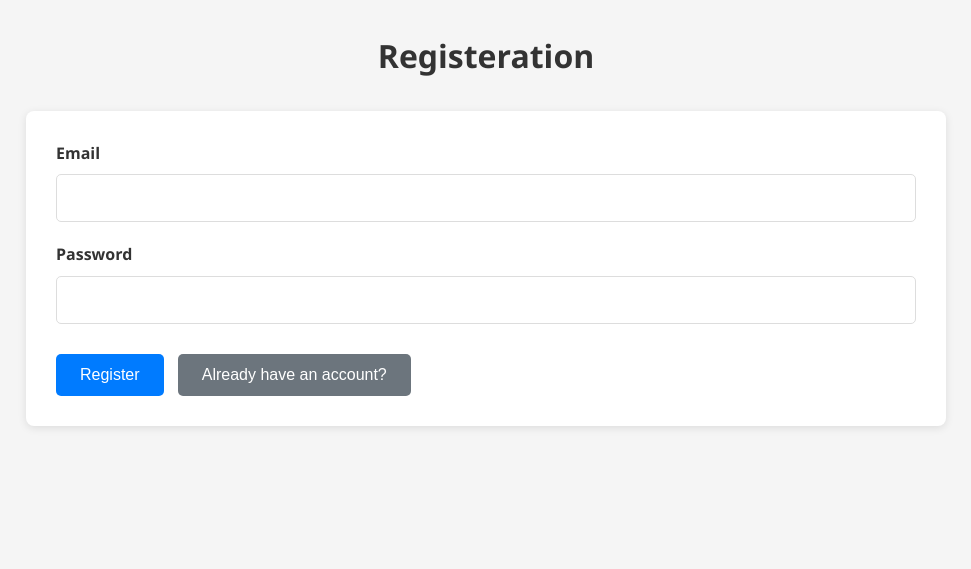
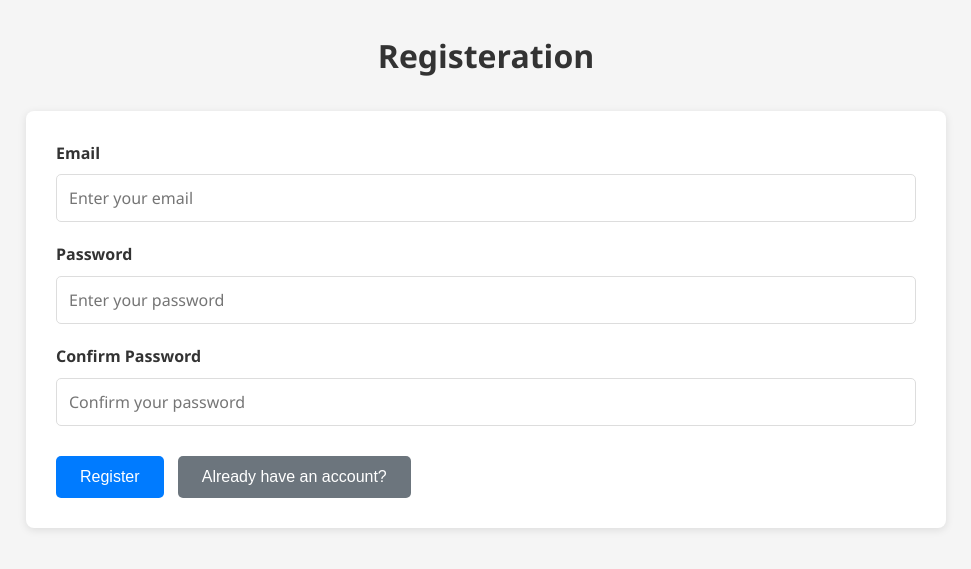
Before and after one commit to gzxfy/thrifting-app, a Flask app: page /register in a window 1280 px wide. Shown: the part 57-626 px from the top of the page, without its empty margins (154-1125 px from the left). Run offline with Flask 3, Linux system fonts and the light colour scheme.

Commit message:
Implement validation for user registration and enhance alert messages. Created Helper function files for validations inputs

```diff
--- a/auth.py
+++ b/auth.py
@@ -2,6 +2,7 @@ from flask import Blueprint, flash, render_template, request, redirect, session,
 import sqlite3
 from werkzeug.security import generate_password_hash, check_password_hash
 from functools import wraps
+import validation_helpers
 
 auth_bp = Blueprint('auth', __name__)
 
@@ -28,13 +29,20 @@ def register():
     if request.method == "POST":
         email = request.form.get("email")
         password = request.form.get("password")
+        confirm_password = request.form.get("confirm_password")
         try:
+            if password != confirm_password:
+                raise ValueError("Passwords do not match.")
+            validation_helpers.validate_email(email)
+            validation_helpers.validate_password(password)
             password_hash = generate_password_hash(password)
             c.execute("INSERT INTO accounts (email, password_hash) VALUES (?, ?)", (email, password_hash))
             conn.commit()
             conn.close()
             flash("Registration successful! Please log in.", "success")
             return redirect(url_for('auth.login'))
+        except ValueError as ve:
+            flash(str(ve), "danger")
         except sqlite3.IntegrityError:
             flash("Email already registered. Please use a different email or log in.", "danger")
         except sqlite3.Error as e:
@@ -49,6 +57,7 @@ def login():
     success = None
     conn = sqlite3.connect('accounts.db')
     c = conn.cursor()
+
     if request.method == "POST":
         email = request.form.get("email")
         password = request.form.get("password")
--- a/static/style.css
+++ b/static/style.css
@@ -187,6 +187,14 @@ p.price {
     color: #721c24;
 }
 
+.alert .close-btn {
+    margin-left: 15px;
+    font-size: larger;
+    font-weight: bold;
+    cursor: pointer;
+    color: inherit;
+}
+
 /* Items Grid */
 .items-grid {
     display: grid;
--- a/templates/base.html
+++ b/templates/base.html
@@ -22,10 +22,19 @@
     {% with messages = get_flashed_messages(with_categories=true) %}
         {% if messages %}
             {% for category, message in messages %}
-                <div class="alert alert-{{ category }}"> {{ message }}</div>
+                <div class="alert alert-{{ category }}"> {{ message }}
+                <span class="close-btn" onclick="this.parentElement.style.display='none'">&times;</span>
+                </div>
             {% endfor %}
         {% endif %}
     {% endwith %}
+
+    <script>
+        const message = document.querySelector('.alert');
+        message && setTimeout(() => {
+            message.style.display = 'none';
+        }, 3000);
+    </script>
     <div class="container">
         {% block content %}{% endblock %}
     </div>
--- a/templates/register.html
+++ b/templates/register.html
@@ -5,15 +5,20 @@
 
 <div class="container">
     <div class="form-card">
-        <form action="/register" method="POST">
+        <form action="/register" method="POST" novalidate>
             <div class="form-group">
                 <label>Email</label>
-                <input type="email" name="email" required>
+                <input type="email" name="email" placeholder="Enter your email" required>
             </div>
 
             <div class="form-group">
                 <label>Password</label>
-                <input type="password" name="password" required>
+                <input type="password" name="password" placeholder="Enter your password" required>
+            </div>
+
+            <div class="form-group">
+                <label>Confirm Password</label>
+                <input type="password" name="confirm_password" placeholder="Confirm your password" required>
             </div>
 
             <button type="submit" class="btn btn-primary">Register</button>
```
Also changed, not shown: validation_helpers.py (added, +21 -0 lines).
